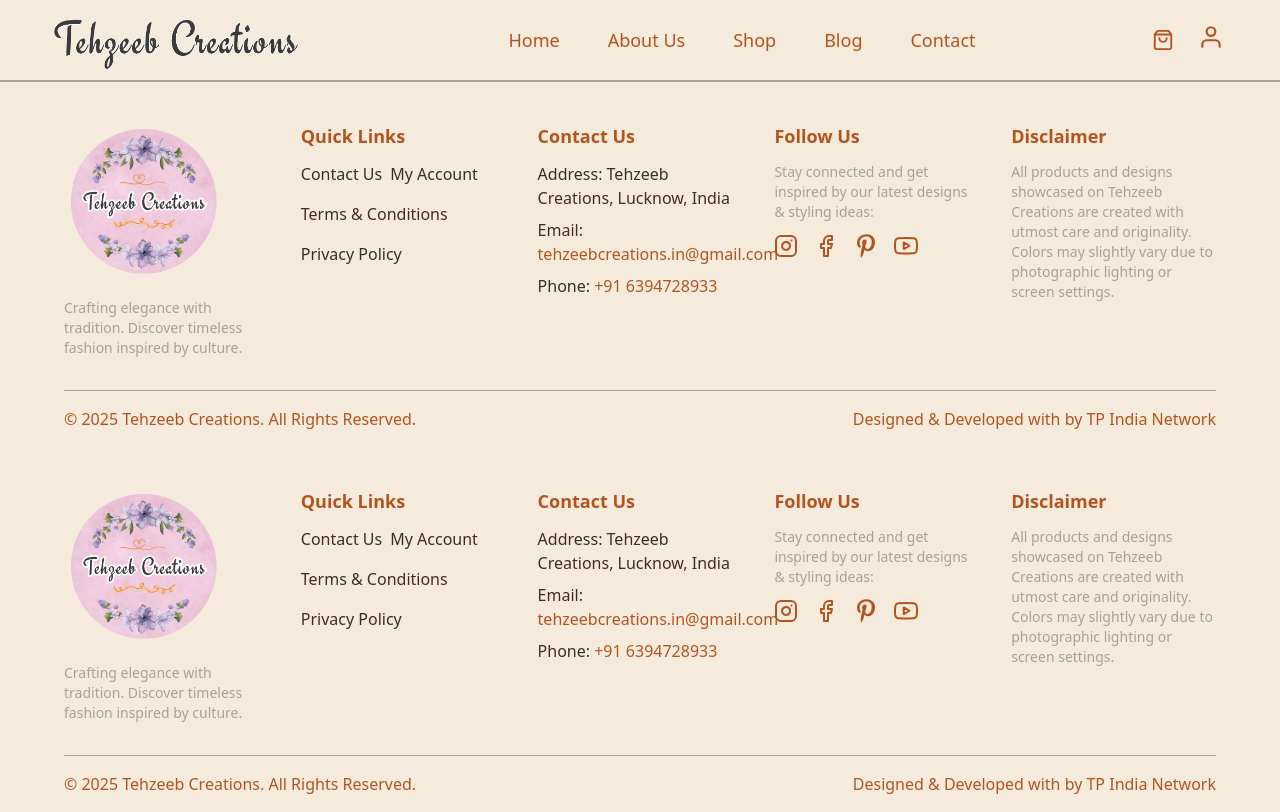
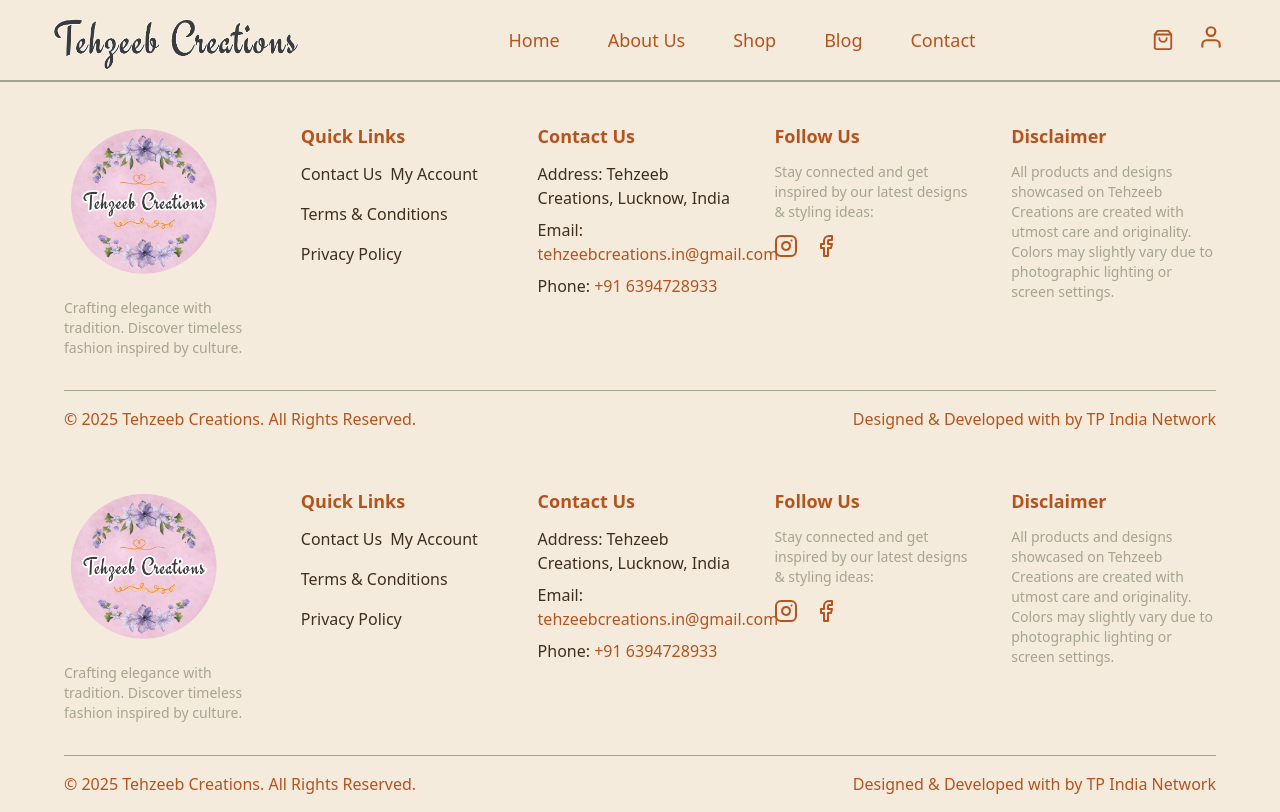
Before and after one commit to shiv-co/Tehzeeb, a React app in the folder frontend/: page /footer in a window 1280 px wide. Built offline with nearby package versions, Linux system fonts and the light colour scheme; the HTML template or start-up script is replaced by a standard one.

Commit message:
updated insta link in footer

```diff
--- a/frontend/src/pages/footer.jsx
+++ b/frontend/src/pages/footer.jsx
@@ -120,7 +120,7 @@
             </p>
             <div className="flex gap-4 text-2xl">
               <a
-                href="https://instagram.com/tehzeebcreations" // Replace with actual link
+                href="https://www.instagram.com/tehzeebcreations.in/" // Replace with actual link
                 target="_blank"
                 rel="noopener noreferrer"
                 aria-label="Instagram"
@@ -139,7 +139,7 @@
               >
                 <FiFacebook />
               </a>
-              <a
+              {/* <a
                 href="https://pinterest.com/tehzeebcreations" // Replace with actual link
                 target="_blank"
                 rel="noopener noreferrer"
@@ -148,8 +148,8 @@
                 style={{ color: COLORS.primary }}
               >
                 <FaPinterestP />
-              </a>
-              <a
+              </a> */}
+              {/* <a
                 href="https://youtube.com/tehzeebcreations" // Replace with actual link
                 target="_blank"
                 rel="noopener noreferrer"
@@ -158,7 +158,7 @@
                 style={{ color: COLORS.primary }}
               >
                 <FiYoutube />
-              </a>
+              </a> */}
             </div>
           </div>
 
```
